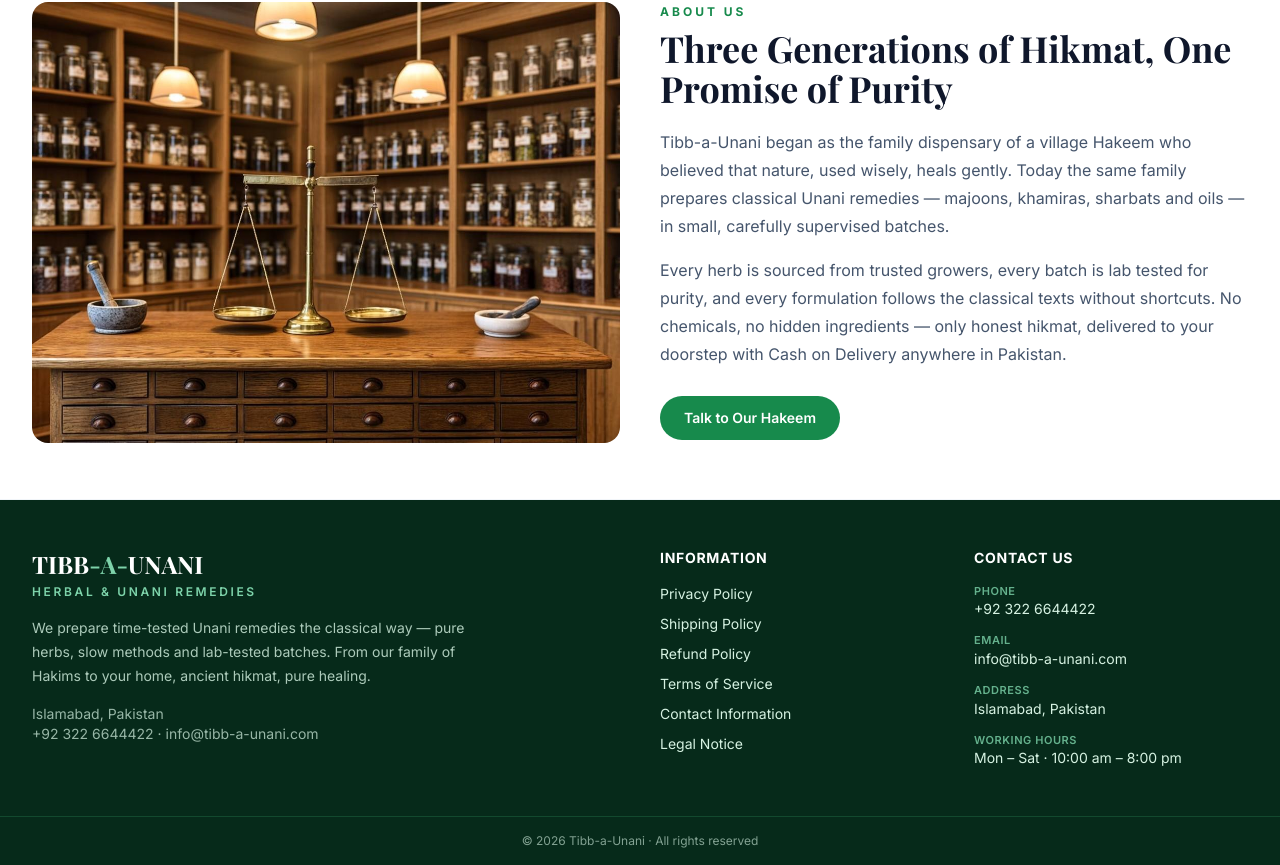
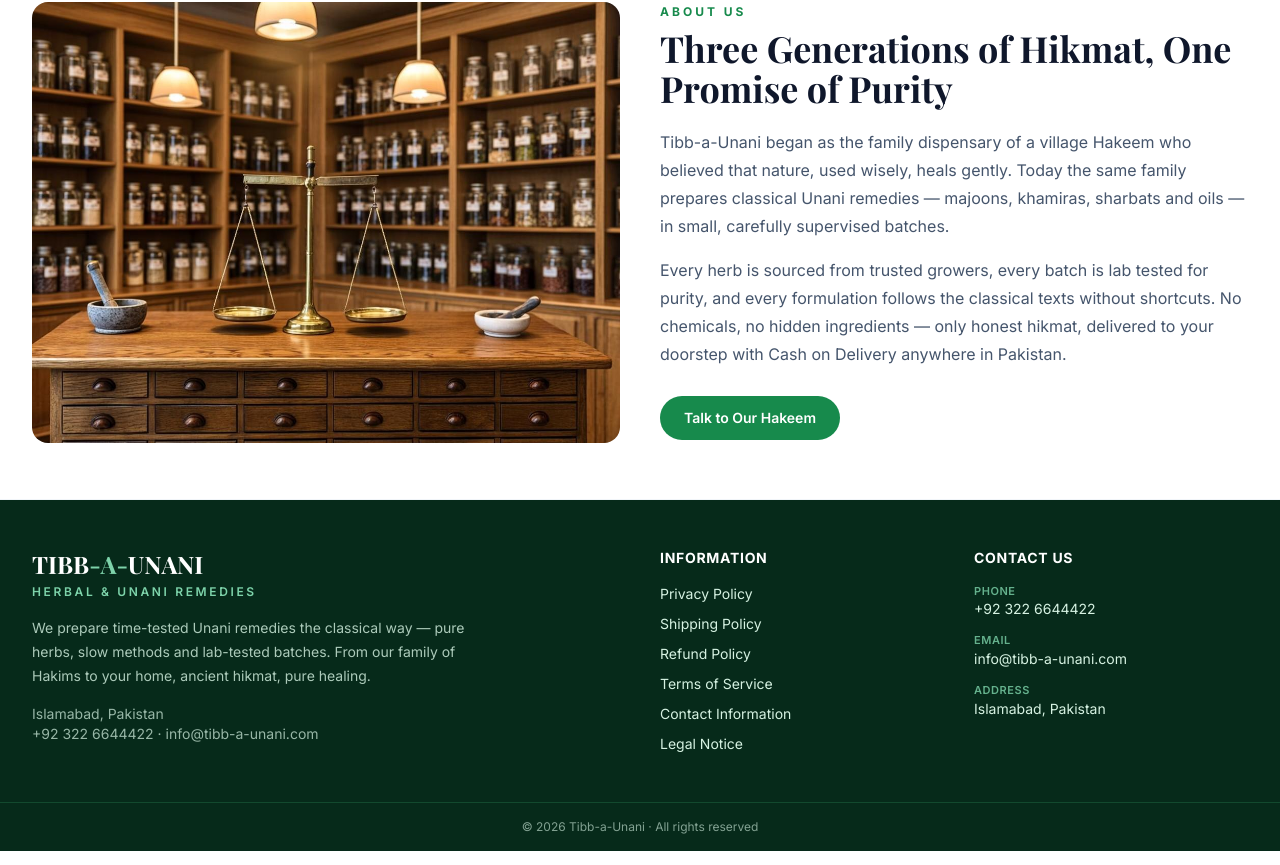
Before and after one commit to htc85235-jpg/tibb-a-unani, a Next.js app: page / in a window 1280 px wide. Shown: the part 3838-4703 px from the top of the page. Built offline with nearby package versions, Linux system fonts and the light colour scheme; a web font is replaced by a local one.

Commit message:
Footer: remove Working Hours from Contact Us column (contact page keeps hours)

```diff
--- a/src/components/Footer.tsx
+++ b/src/components/Footer.tsx
@@ -50,10 +50,6 @@
               <span className="block text-[11px] font-semibold uppercase tracking-wider text-brand-300/80">Address</span>
               <span className="text-brand-100">Islamabad, Pakistan</span>
             </li>
-            <li>
-              <span className="block text-[11px] font-semibold uppercase tracking-wider text-brand-300/80">Working Hours</span>
-              <span className="text-brand-100">Mon – Sat · 10:00 am – 8:00 pm</span>
-            </li>
           </ul>
         </div>
       </div>
```
